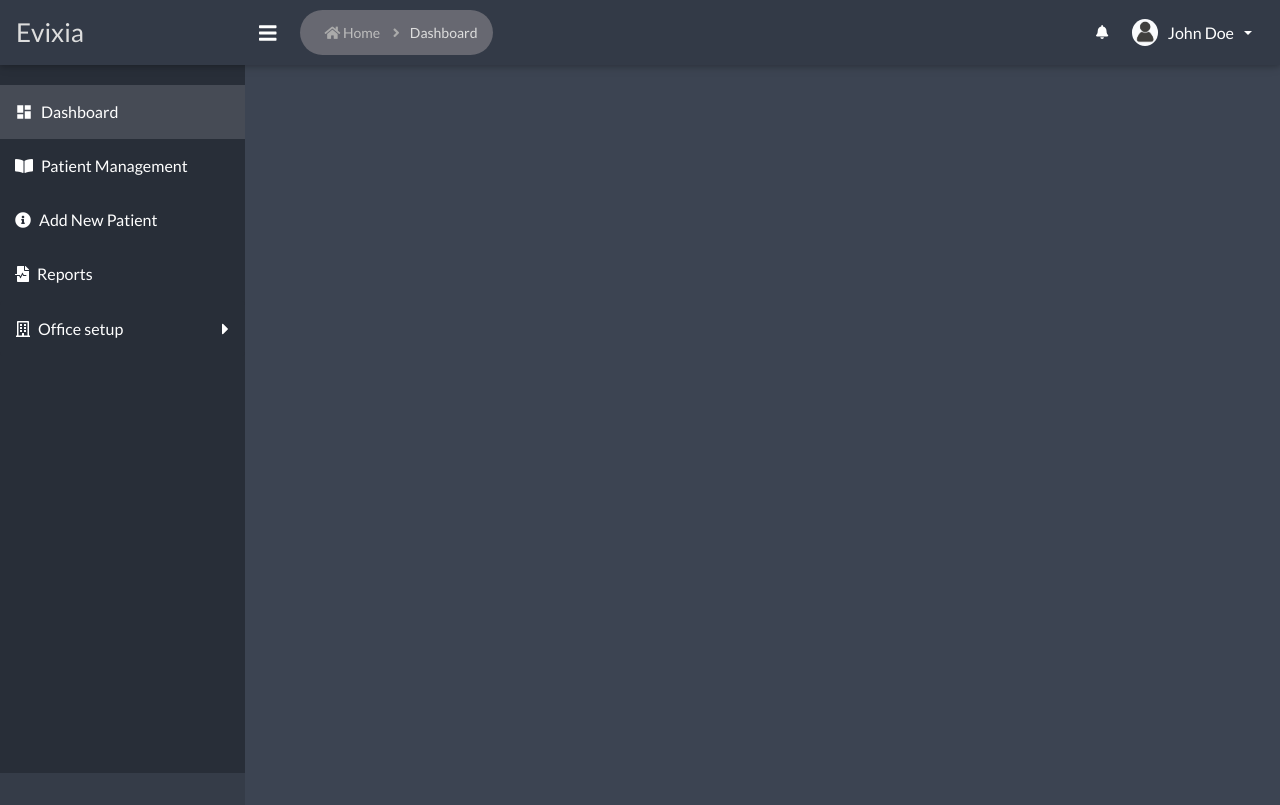
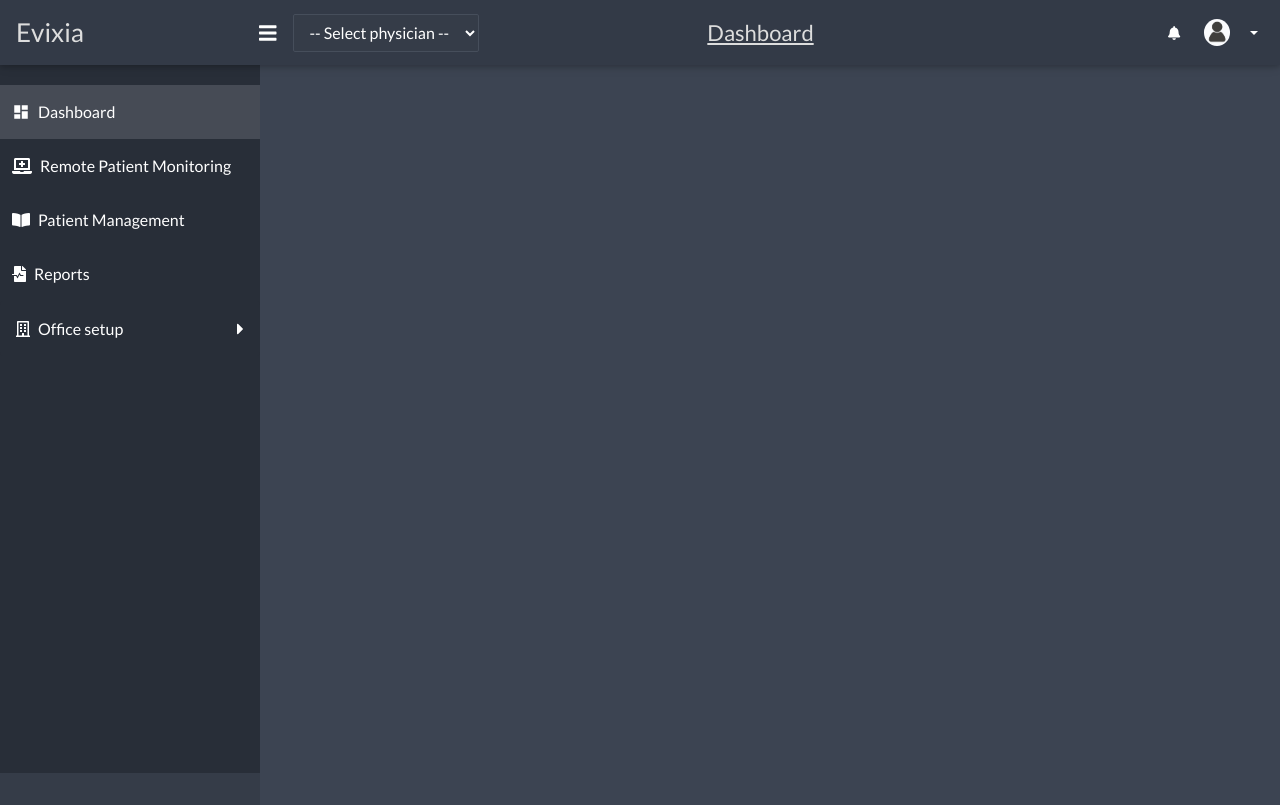
Before and after one commit to praiseycruz/medical-proj-1, a React (Create React App) app in the folder medical-proj/: page /dashboard in a window 1280 px wide. Built offline with nearby package versions, Linux system fonts and the light colour scheme; no server answers; what google-maps-react, react-geocode would draw is missing.

Commit message:
update navbar, header and sidebar

```diff
--- a/medical-proj/src/App.jsx
+++ b/medical-proj/src/App.jsx
@@ -1,5 +1,5 @@
 import React from 'react'
-import { Router, Route, Link, Switch, Redirect , NavLink} from 'react-router-dom'
+import { Router, Route, Link, Switch, Redirect, NavLink } from 'react-router-dom'
 import { DashboardPage, PhysicianPage, CareManagerPage, TaskManagementPage, ReportsPage, AddNewDevicePage } from './pages'
 import { AddPatientPage, PatientReadingsPage  } from './pages/Patient'
 import { MainWrapper, MainContentWrapper } from './styled_components/app.style'
@@ -7,11 +7,12 @@ import { PageLogoSection } from './styled_components/header.style'
 import { SideBarContainer, SideBarContent } from './styled_components/sidebar.style'
 import { NavbarWrapper } from './styled_components/navbar.style'
 import 'bootstrap/dist/css/bootstrap.min.css';
-import { Navbar, Nav, Accordion, DropdownButton, Dropdown, Card, Button } from 'react-bootstrap'
+import { Navbar, Nav, Accordion, DropdownButton, Dropdown, Card, Button, NavDropdown } from 'react-bootstrap'
 import { FontAwesomeIcon } from '@fortawesome/react-fontawesome'
 import { faBars, faBell, faCaretRight, faCaretDown } from "@fortawesome/free-solid-svg-icons"
 import { connect } from 'react-redux'
 import 'izitoast/dist/css/iziToast.min.css'; // added izitoast css
+import { practitionerAction } from './actions'
 
 import './assets/scss/global.scss'
 import { history } from './helpers'
@@ -21,7 +22,9 @@ export class App extends React.Component {
         super(props)
         this.state = {
             officeSetup: false,
-            sidebarOpen: true
+            sidebarOpen: true,
+            physicianLists: [],
+            physicianValue: ''
         }
     }
 
@@ -38,40 +41,64 @@ export class App extends React.Component {
     }
 
     componentDidMount() {
+        const { dispatch } = this.props
+        dispatch(practitionerAction.getAllPhysician(100,0))
 
         let pages = {
             'dashboard': 'Dashboard',
             'patient-management': 'Patient Management',
             'add-patients': 'Add Patient',
             'reports': 'Reports',
-            'physician': 'Office Setup',
-            'care-manager': 'Office Setup',
-            'task-management': 'Office Setup',
-            'add-device': 'Office Setup'
+            // 'physician': 'Office Setup',
+            // 'care-manager': 'Office Setup',
+            // 'task-management': 'Office Setup',
+            // 'add-device': 'Office Setup'
+            'physician': 'Physician Management',
+            'care-manager': 'Care Manager Management',
+            'task-management': 'Task Management',
+            'add-device': 'Add Device'
         }
 
         let exceptions = ['physician','care-manager','task-management','add-device']
-        let exceptionsMap = ['Physician Management', 'Care Manager Management', 'Tasks', 'Add New Device']
+        // let exceptionsMap = ['Physician Management', 'Care Manager Management', 'Tasks', 'Add New Device']
         let currentPage = (window.location.pathname).toString().replace('/','')
 
-        if (exceptions.indexOf(currentPage)!==-1)
-            this._setOfficePage(exceptionsMap[exceptions.indexOf(currentPage)])
-        else
-            this._setCurrentPage(pages[currentPage])
+        this._setCurrentPage(pages[currentPage])
 
+        // if (exceptions.indexOf(currentPage)!==-1)
+        //     this._setOfficePage(exceptionsMap[exceptions.indexOf(currentPage)])
+        // else
+        //     this._setCurrentPage(pages[currentPage])
+    }
 
+    componentDidUpdate(prevProps, prevState) {
+        if (prevProps.practitioner !== this.props.practitioner) {
+            let { create, getAll } = this.props.practitioner
+
+            // getting all the lists of practitioners
+            if (typeof getAll !== 'undefined' && getAll !== null) {
+                let { physicians, loading } = getAll
+
+                if (typeof physicians !== 'undefined' && physicians !== null) {
+                    let { entry, link, total } = physicians
+
+                    if (typeof entry !== 'undefined' && entry !== null) {
+                        this.setState({
+                            physicianLists: entry
+                        })
+                    } else {
+                        this.setState({
+                            physicianLists: []
+                        })
+                    }
+                }
+            }
+        }
     }
 
     _setCurrentPage = (page) => {
+        let { dispatch, breadCrumbs } = this.props
 
-        let { dispatch, breadCrumbs } = this.props
-        /*
-        if (breadCrumbs.history.indexOf(page)==-1) {
-            breadCrumbs.history.push(page)
-        } else {
-            breadCrumbs.history = []
-            breadCrumbs.history.push(page)
-        }*/
         breadCrumbs.history = []
         breadCrumbs.history.push(page)
 
@@ -87,7 +114,6 @@ export class App extends React.Component {
             currentPage: page
         })
     }
-
 
     _setOfficePage = (page) => {
 
@@ -110,36 +136,80 @@ export class App extends React.Component {
         })
     }
 
+    _getPhysicianValue = (e) => {
+        let { value } = e.target
+
+        this.setState({
+            physicianValue: value
+        })
+    }
+
     render() {
-        let { sidebarOpen, officeSetup } = this.state
+        let { sidebarOpen, officeSetup, physicianLists } = this.state
+        let { practitioner } = this.props
 
         let historyLength = this.props.breadCrumbs.history.length
+        let physicianOptions = []
+
+        if (typeof practitioner !== 'undefined' && practitioner !== null) {
+            let { getAll } = practitioner
+
+            if (typeof getAll !== 'undefined' && getAll !== null) {
+                let { physicians } = getAll
+
+                if (typeof physicians !== 'undefined' && physicians !== null) {
+                    let { entry } = physicians
+
+                    if (typeof entry !== 'undefined' && entry !== null) {
+                        physicianOptions = entry.map((physician, index) => {
+                            let { resource } = physician
+
+                            if (typeof resource !== 'undefined' && resource !== null) {
+                                let { name, id } = resource
+                                let fullname = name[0].given + ' ' + name[0].family
+
+                                return (
+                                    <option key={index} value={id}>{fullname}, M.D</option>
+                                )
+                            }
+                        })
+                    }
+                }
+            }
+        }
 
         return (
             <Router history={history}>
         	   <MainWrapper className={`${sidebarOpen ? '' : 'content-collapse'}`}>
         			<NavbarWrapper>
-                        <Navbar collapseOnSelect expand="lg" variant="dark" fixed="top">
+                        <Navbar collapseOnSelect expand="lg" bg="dark" variant="dark" fixed="top">
                             <PageLogoSection className="page-logo">
                                 <ul>
                                     <li><Link to="/dashboard">Evixia</Link></li>
                                 </ul>
                             </PageLogoSection>
 
-                            <Nav className="mr-auto">
-                                <Nav.Link onClick={this._handleSidebar}>
-                                    <FontAwesomeIcon size="sm" className="icon" icon={faBars} />
-                                </Nav.Link>
+                            <Navbar.Toggle aria-controls="responsive-navbar-nav" />
 
+                            <Navbar.Collapse id="responsive-navbar-nav">
+                                <Nav className="mr-auto menu-icon">
+                                    <Nav.Link onClick={this._handleSidebar}>
+                                        <FontAwesomeIcon size="sm" className="icon" icon={faBars} />
+                                    </Nav.Link>
 
-                                <div className="page-breadcrumbs">
-                                    <ol className="breadcrumb page-breadcrumb pull-right">
-            							<li>
-                                            <i className="fa fa-home"></i>&nbsp;
-                                            <Link to="/dashboard" className="parent-item">Home</Link>
-                                            &nbsp;<i className="fa fa-angle-right"></i>
-            							</li>
+                                    <div className="px-2">
+                                        <select
+                                            className="form-control"
+                                            value={this.state.physicianValue}
+                                            onChange={(e) => { this._getPhysicianValue(e) }}>
+                                            <option>-- Select physician --</option>
+                                            { physicianOptions }
+                                        </select>
+                                    </div>
+                                </Nav>
 
+                                <Nav className="page-name">
+                                    <div>
                                         { this.props.breadCrumbs.history.map ((h, key) => {
                                                 return (
                                                     <span key={key} className="d-flex">
@@ -155,14 +225,10 @@ export class App extends React.Component {
                                                 )
                                             })
                                         }
+                                    </div>
+                                </Nav>
 
-            						</ol>
-                                </div>
-                            </Nav>
-
-                            <Navbar.Toggle aria-controls="responsive-navbar-nav" />
-                            <Navbar.Collapse id="responsive-navbar-nav">
-                                <Nav className="ml-auto">
+                                <Nav className="settings-icon">
                                     <DropdownButton
                                         menuAlign="right"
                                         title={
@@ -182,7 +248,7 @@ export class App extends React.Component {
                                             <>
                                                 <img src="/images/default-user-icon.png" className="img-fluid"
                                                 style={{ width: '26px',  marginRight: '10px', borderRadius: '50%' }} alt="User Icon"/>
-                                                <span style={{ fontSize: '16px' }}>John Doe</span>
+                                                <span style={{ fontSize: '16px' }}></span>
                                             </>
                                         }
                                         id="dropdown-menu-align-right"
@@ -199,20 +265,8 @@ export class App extends React.Component {
                         </Navbar>
                     </NavbarWrapper>
 
-
-
                     <SideBarContainer className="sidebar">
                         <SideBarContent>
-                            {/*<div className="user-panel">
-                                <div className="user-image">
-                                    <img src="/images/default-user-icon.png" className="img-circle user-img-circle img-fluid" alt="User" />
-                                </div>
-
-                                <div className="user-info">
-                                    <p>John Doe</p>
-                                </div>
-                            </div>*/}
-
                             <div className="sidebar-menu-section">
                                 <Accordion>
                                     <NavLink onClick={() => {this._setCurrentPage('Dashboard')}}
@@ -221,15 +275,20 @@ export class App extends React.Component {
                                         <span className="link-text">Dashboard</span>
                                     </NavLink>
 
+                                    <NavLink onClick={() => {this._setCurrentPage('Remote Patient Monitoring')}} to="/remote-patient-monitoring" activeClassName="active" className="card-links">
+                                        <i className="fas fa-laptop-medical"></i>
+                                        <span className="link-text">Remote Patient Monitoring</span>
+                                    </NavLink>
+
                                     <NavLink onClick={() => {this._setCurrentPage('Patient Management')}} to="/patient-management" activeClassName="active" className="card-links">
                                         <i className="fas fa-book-open"></i>
                                         <span className="link-text">Patient Management</span>
                                     </NavLink>
 
-                                    <NavLink onClick={() => {this._setCurrentPage('Add New Patient')}} to="/add-patients" activeClassName="active" className="card-links">
+                                    {/*<NavLink onClick={() => {this._setCurrentPage('Add New Patient')}} to="/add-patients" activeClassName="active" className="card-links">
                                         <i className="fas fa-info-circle"></i>
                                         <span className="link-text">Add New Patient</span>
-                                    </NavLink>
+                                    </NavLink>*/}
 
                                     <NavLink onClick={() => {this._setCurrentPage('Reports')}} to="/reports" className="card-links" activeClassName="active">
                                         <i className="fas fa-file-medical-alt"></i>
@@ -251,23 +310,23 @@ export class App extends React.Component {
                                         <Accordion.Collapse eventKey="1" className="accordion-collapse">
                                             <ul>
                                                 <li>
-                                                    <NavLink onClick={() => {this._setOfficePage('Physician Management')}} to="/physician" className="card-links" activeClassName="active">
+                                                    <NavLink onClick={() => {this._setCurrentPage('Physician Management')}} to="/physician" className="card-links" activeClassName="active">
                                                         <i className="fas fa-user-md"></i>
                                                         <span className="link-text">Physician Management</span>
                                                     </NavLink>
 
-                                                    <NavLink onClick={() => {this._setOfficePage('Care Manager Management')}} to="/care-manager" className="card-links" activeClassName="active">
+                                                    <NavLink onClick={() => {this._setCurrentPage('Care Manager Management')}} to="/care-manager" className="card-links" activeClassName="active">
                                                         <i className="fas fa-file-medical"></i>
                                                         <span className="link-text">Care Manager Management</span>
                                                     </NavLink>
 
-                                                    <NavLink onClick={() => {this._setOfficePage('Tasks')}} to="/task-management" className="card-links" activeClassName="active">
+                                                    <NavLink onClick={() => {this._setCurrentPage('Tasks')}} to="/task-management" className="card-links" activeClassName="active">
                                                         <i className="fas fa-tasks"></i>
                                                         Tasks
                                                     </NavLink>
 
-                                                    <NavLink onClick={() => {this._setOfficePage('Add New Device')}} to="/add-device" className="card-links" activeClassName="active">
-                                                        <i className="fas fa-tasks"></i>
+                                                    <NavLink onClick={() => {this._setCurrentPage('Add New Device')}} to="/add-device" className="card-links" activeClassName="active">
+                                                        <i className="fas fa-stethoscope"></i>
                                                         Add New Device
                                                     </NavLink>
                                                 </li>
@@ -308,9 +367,10 @@ export class App extends React.Component {
 
 
 function mapStateToProps(state) {
-    const { breadCrumbs } = state
+    const { breadCrumbs, practitioner } = state
     return {
-        breadCrumbs
+        breadCrumbs,
+        practitioner
     }
 }
 
--- a/medical-proj/src/assets/scss/global.scss
+++ b/medical-proj/src/assets/scss/global.scss
@@ -2,53 +2,59 @@ body {
     color: #ddd !important;
     font-family: 'Lato', sans-serif !important;
 
-    .page-breadcrumbs {
-        display: flex;
-        justify-content: space-between;
-        align-items: center;
+    // .breadcrumb-wrapper {
+    //     width: 100%;
+    //     display: flex;
+    //     justify-content: center;
+    //     align-items: center;
+    //
+    //     .page-breadcrumbs {
+    //         display: flex;
+    //         justify-content: space-between;
+    //         align-items: center;
+    //
+    //         h1 {
+    //             margin-top: 20px;
+    //             font-size: 30px;
+    //             margin-bottom: 0;
+    //         }
+    //
+    //         ol {
+    //             float: right;
+    //             margin: 0;
+    //             list-style: none;
+    //             background-color: transparent;
+    //             padding: 12px 15px;
+    //
+    //             li {
+    //                 display: inline-block;
+    //                 font-size: 22px;
+    //                 margin-left: 10px;
+    //                 text-decoration: underline;
+    //
+    //                 i {
+    //                     font-size: 14px;
+    //                     text-shadow: none;
+    //                     display: inline-block;
+    //                     line-height: 14px;
+    //                     -webkit-font-smoothing: antialiased;
+    //                     text-decoration: none;
+    //                     color: #aaa;
+    //                     font-weight: 600;
+    //                 }
+    //
+    //                 a {
+    //                     color: #bdbdbd;
+    //                     text-decoration: none;
+    //                     font-size: 14px;
+    //                     text-shadow: none;
+    //                     margin-right: 10px;
+    //                 }
+    //             }
+    //         }
+    //     }
+    // }
 
-        h1 {
-            margin-top: 20px;
-            font-size: 30px;
-            margin-bottom: 0;
-        }
-
-        ol {
-            float: right;
-            margin: 0;
-            list-style: none;
-            background-color: transparent;
-            border-radius: 50px;
-            background: rgba(220, 208, 208, 0.3);
-            padding: 12px 15px;
-            margin-left: 15px;
-
-            li {
-                display: inline-block;
-                font-size: 14px;
-                margin-left: 10px;
-
-                i {
-                    font-size: 14px;
-                    text-shadow: none;
-                    display: inline-block;
-                    line-height: 14px;
-                    -webkit-font-smoothing: antialiased;
-                    text-decoration: none;
-                    color: #aaa;
-                    font-weight: 600;
-                }
-
-                a {
-                    color: #bdbdbd;
-                    text-decoration: none;
-                    font-size: 14px;
-                    text-shadow: none;
-                    margin-right: 10px;
-                }
-            }
-        }
-    }
 
     .input-errors {
         color: #ff2f2f;
--- a/medical-proj/src/styled_components/app.style.jsx
+++ b/medical-proj/src/styled_components/app.style.jsx
@@ -44,7 +44,7 @@ export const MainWrapper = styled.div`
 export const MainContentWrapper = styled.div`
     background-color: #3c4452 !important;
     /* background-color: #363c47 !important; */
-    margin-left: 245px;
+    margin-left: 260px;
     padding: 20px 30px;
     min-height: calc(100vh - 60px);
     transition: all 300ms ease-in-out;
--- a/medical-proj/src/styled_components/header.style.jsx
+++ b/medical-proj/src/styled_components/header.style.jsx
@@ -4,7 +4,7 @@ export const PageLogoSection = styled.div`
     background-color: #333a47;
     float: left;
     display: block;
-    width: 220px;
+    width: 235px;
     height: 60px;
     padding: 10px 0;
     transition: all 300ms ease-in-out;
--- a/medical-proj/src/styled_components/sidebar.style.jsx
+++ b/medical-proj/src/styled_components/sidebar.style.jsx
@@ -3,7 +3,7 @@ import styled from 'styled-components'
 export const SideBarContainer = styled.div`
     background-color: #282e38;
     position: fixed;
-    width: 245px;
+    width: 260px;
     float: left;
     box-shadow: none;
     transition: all 300ms ease-in-out;
@@ -59,7 +59,7 @@ export const SideBarContent = styled.div`
 
         .accordion {
             .card-links {
-                padding: 15px;
+                padding: 15px 12px;
                 color: #fff;
                 display: flex;
                 align-items: center;
```
Also changed, not shown: medical-proj/src/styled_components/navbar.style.jsx (+41 -3 lines).
